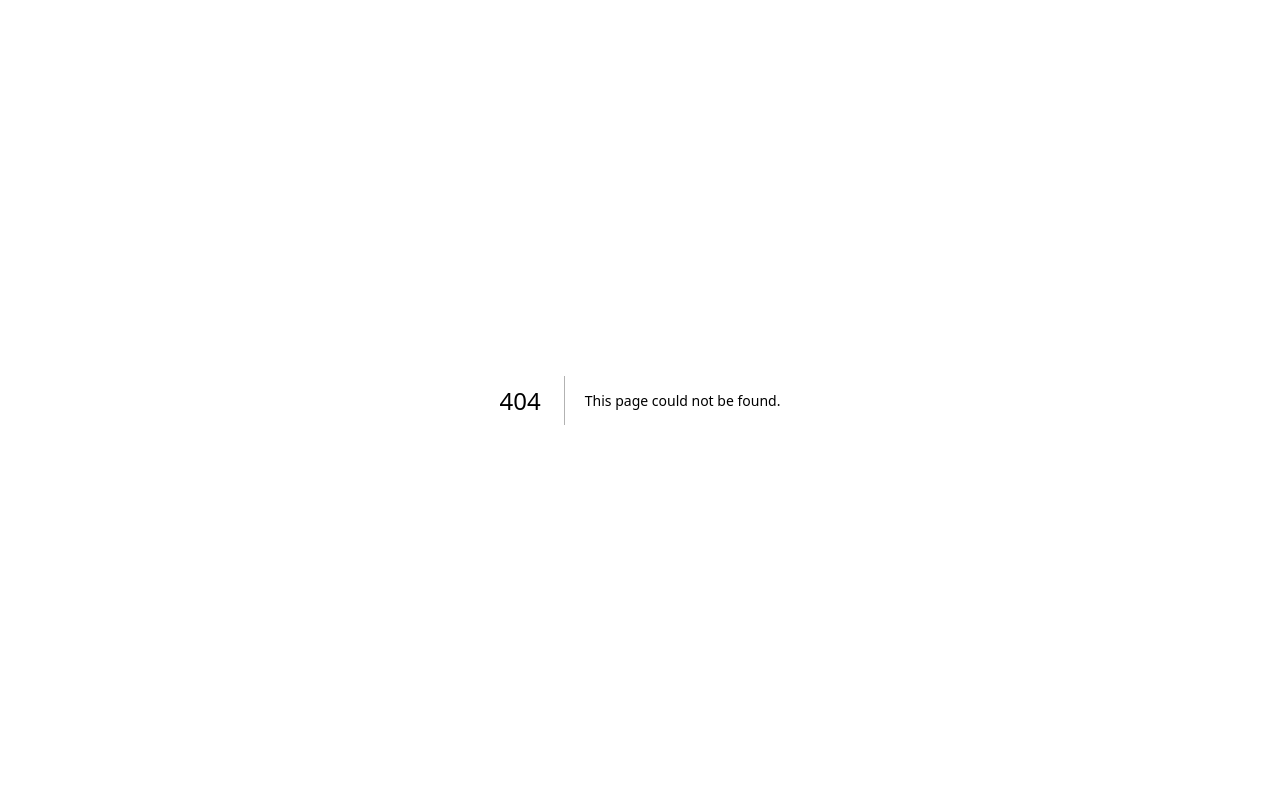
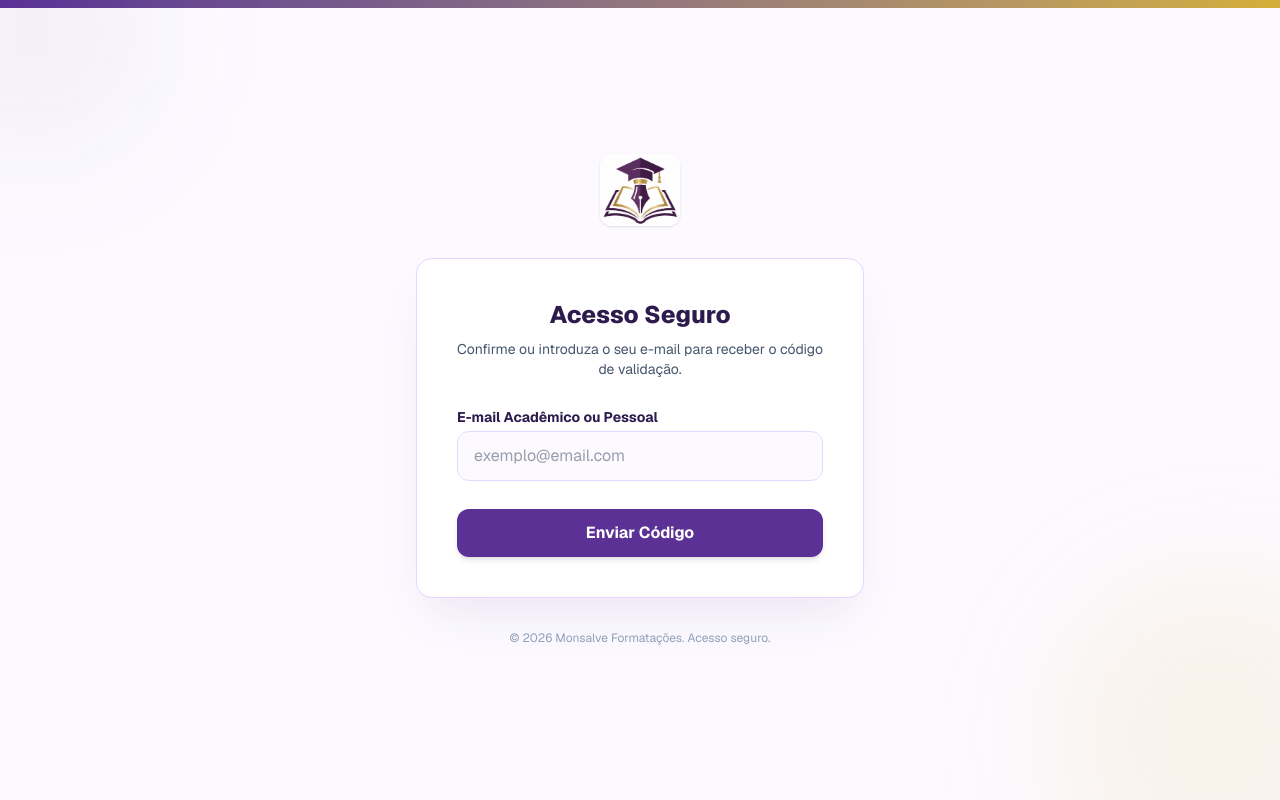
Before and after one commit to larissamonsalve/monsalve-formatacoes, a Next.js app: page /acesso in a window 1280 px wide. Before the commit this address had no page. Built offline with nearby package versions, Linux system fonts and the light colour scheme.

Commit message:
criação da interface de validação do e-mail

```diff
--- /dev/null
+++ b/src/app/acesso/page.module.css
@@ -0,0 +1,102 @@
+/* src/app/acesso/page.module.css */
+@reference "../globals.css";
+
+.container {
+  @apply min-h-screen bg-[#FCFAFF] flex flex-col items-center justify-center p-6 text-slate-800 font-sans relative overflow-hidden;
+}
+
+/* Decorações de Fundo */
+.bgGradient {
+  @apply absolute top-0 left-0 w-full h-2 bg-gradient-to-r from-[#5B3196] to-[#D4AF37];
+}
+.blurTop {
+  @apply absolute -top-24 -left-24 w-64 h-64 bg-[#5b31960d] rounded-full blur-3xl;
+}
+.blurBottom {
+  @apply absolute -bottom-24 -right-24 w-80 h-80 bg-[#d4af371a] rounded-full blur-3xl;
+}
+
+/* Logo */
+.logoLink {
+  @apply mb-8 relative z-10 hover:scale-105 transition-transform;
+}
+.logoImage {
+  @apply rounded-xl shadow-sm mix-blend-multiply;
+}
+
+/* Cartão Principal */
+.card {
+  @apply bg-white p-8 md:p-10 rounded-2xl shadow-2xl shadow-[#5b31961a] w-full max-w-md border border-[#E7D6FF] relative z-10;
+}
+
+/* Formulários e Animações Corrigidas via CSS Nativo */
+.formFadeIn {
+  @apply flex flex-col gap-5;
+  animation: fadeIn 0.5s ease-out forwards;
+}
+.successContainer {
+  @apply text-center py-6;
+  animation: zoomIn 0.5s ease-out forwards;
+}
+
+@keyframes fadeIn {
+  from { opacity: 0; transform: translateY(16px); }
+  to { opacity: 1; transform: translateY(0); }
+}
+
+@keyframes zoomIn {
+  from { opacity: 0; transform: scale(0.9); }
+  to { opacity: 1; transform: scale(1); }
+}
+
+.headerText {
+  @apply text-center mb-2;
+}
+.title {
+  @apply text-2xl font-extrabold text-[#2D1B4E];
+}
+.subtitle {
+  @apply text-sm text-slate-600 mt-2;
+}
+
+/* Inputs */
+.label {
+  @apply block text-sm font-bold text-[#2D1B4E] mb-1;
+}
+.labelCenter {
+  @apply block text-sm font-bold text-[#2D1B4E] mb-1 text-center;
+}
+.inputEmail {
+  @apply w-full px-4 py-3 bg-[#FCFAFF] border border-[#E7D6FF] rounded-xl text-slate-700 focus:ring-2 focus:ring-[#D4AF37] outline-none transition-all;
+}
+.inputOtp {
+  @apply w-full px-4 py-4 text-center text-3xl tracking-[0.5em] font-black bg-[#FCFAFF] border border-[#E7D6FF] rounded-xl text-[#2D1B4E] focus:ring-2 focus:ring-[#D4AF37] outline-none transition-all;
+}
+
+/* Mensagens e Botões */
+.errorText {
+  @apply text-red-500 text-sm text-center font-medium;
+}
+.btnPrimary {
+  @apply w-full py-3 bg-[#5B3196] hover:bg-[#462475] text-white font-bold rounded-xl transition-all shadow-md disabled:opacity-70 mt-2;
+}
+.btnSecondary {
+  @apply w-full py-3 bg-[#D4AF37] hover:bg-[#C5A028] text-white font-bold rounded-xl transition-all shadow-md shadow-[#d4af374d] disabled:opacity-70 mt-2;
+}
+.btnText {
+  @apply text-sm text-slate-500 hover:text-[#5B3196] font-medium text-center transition-colors;
+}
+
+/* Tela de Sucesso */
+.successIcon {
+  @apply w-20 h-20 bg-[#F3EBFF] text-[#5B3196] rounded-full flex items-center justify-center text-4xl mx-auto mb-6 shadow-inner;
+}
+.successText {
+  @apply text-slate-600 text-sm mb-8;
+}
+.btnOutline {
+  @apply inline-block px-8 py-3 bg-[#F3EBFF] hover:bg-[#E7D6FF] text-[#5B3196] font-bold rounded-xl transition-all;
+}
+.footerText {
+  @apply text-xs text-slate-400 mt-8 relative z-10;
+}
--- /dev/null
+++ b/src/app/acesso/page.tsx
@@ -0,0 +1,185 @@
+// src/app/acesso/page.tsx
+'use client';
+
+import { useState, useEffect, Suspense } from 'react';
+import Image from 'next/image';
+import Link from 'next/link';
+import { useSearchParams } from 'next/navigation';
+import styles from './page.module.css';
+
+// Componente interno que contém a lógica e o formulário
+function AcessoContent() {
+  const searchParams = useSearchParams();
+  const [step, setStep] = useState<1 | 2 | 3>(1);
+  const [email, setEmail] = useState('');
+  const [otp, setOtp] = useState('');
+  const [status, setStatus] = useState<'idle' | 'loading' | 'error'>('idle');
+  const [errorMessage, setErrorMessage] = useState('');
+
+  // EFEITO MÁGICO: Lê a URL assim que a página abre e preenche o e-mail
+  useEffect(() => {
+    const emailDaUrl = searchParams.get('email');
+    if (emailDaUrl) {
+      setEmail(emailDaUrl);
+    }
+  }, [searchParams]);
+
+  const handleSendOtp = async (e: React.FormEvent) => {
+    e.preventDefault();
+    setStatus('loading');
+    setErrorMessage('');
+
+    try {
+      const res = await fetch('/api/otp/send', {
+        method: 'POST',
+        headers: { 'Content-Type': 'application/json' },
+        body: JSON.stringify({ email }),
+      });
+
+      if (!res.ok) throw new Error('Falha ao enviar o código. Tente novamente.');
+
+      setStatus('idle');
+      setStep(2);
+    } catch (error: any) {
+      setStatus('error');
+      setErrorMessage(error.message);
+    }
+  };
+
+  const handleVerifyOtp = async (e: React.FormEvent) => {
+    e.preventDefault();
+    setStatus('loading');
+    setErrorMessage('');
+
+    try {
+      const res = await fetch('/api/otp/verify', {
+        method: 'POST',
+        headers: { 'Content-Type': 'application/json' },
+        body: JSON.stringify({ email, otp }),
+      });
+
+      const data = await res.json();
+
+      if (!res.ok) throw new Error(data.error || 'Código inválido ou expirado.');
+
+      setStatus('idle');
+      setStep(3);
+    } catch (error: any) {
+      setStatus('error');
+      setErrorMessage(error.message);
+    }
+  };
+
+  return (
+    <div className={styles.container}>
+      {/* Elementos Decorativos de Fundo */}
+      <div className={styles.bgGradient}></div>
+      <div className={styles.blurTop}></div>
+      <div className={styles.blurBottom}></div>
+
+      <Link href="/" className={styles.logoLink}>
+        <Image
+          src="/logo2.jpg"
+          alt="Monsalve Formatações"
+          width={80}
+          height={80}
+          className={styles.logoImage}
+          priority
+        />
+      </Link>
+
+      <div className={styles.card}>
+
+        {/* ETAPA 1: SOLICITAR CÓDIGO */}
+        {step === 1 && (
+          <form onSubmit={handleSendOtp} className={styles.formFadeIn}>
+            <div className={styles.headerText}>
+              <h1 className={styles.title}>Acesso Seguro</h1>
+              <p className={styles.subtitle}>Confirme ou introduza o seu e-mail para receber o código de validação.</p>
+            </div>
+
+            <div>
+              <label className={styles.label}>E-mail Acadêmico ou Pessoal</label>
+              <input
+                type="email"
+                required
+                placeholder="exemplo@email.com"
+                value={email}
+                onChange={(e) => setEmail(e.target.value)}
+                className={styles.inputEmail}
+              />
+            </div>
+
+            {status === 'error' && <p className={styles.errorText}>{errorMessage}</p>}
+
+            <button type="submit" disabled={status === 'loading'} className={styles.btnPrimary}>
+              {status === 'loading' ? 'A enviar...' : 'Enviar Código'}
+            </button>
+          </form>
+        )}
+
+        {/* ETAPA 2: DIGITAR O CÓDIGO */}
+        {step === 2 && (
+          <form onSubmit={handleVerifyOtp} className={styles.formFadeIn}>
+            <div className={styles.headerText}>
+              <h1 className={styles.title}>Validar Código</h1>
+              <p className={styles.subtitle}>Enviámos um código de 6 dígitos para <br/><strong className="text-[#5B3196]">{email}</strong></p>
+            </div>
+
+            <div>
+              <label className={styles.labelCenter}>Código de Segurança</label>
+              <input
+                type="text"
+                required
+                maxLength={6}
+                placeholder="000000"
+                value={otp}
+                onChange={(e) => setOtp(e.target.value.replace(/\D/g, ''))}
+                className={styles.inputOtp}
+              />
+            </div>
+
+            {status === 'error' && <p className={styles.errorText}>{errorMessage}</p>}
+
+            <button type="submit" disabled={status === 'loading' || otp.length < 6} className={styles.btnSecondary}>
+              {status === 'loading' ? 'A verificar...' : 'Validar Acesso'}
+            </button>
+
+            <button type="button" onClick={() => setStep(1)} className={styles.btnText}>
+              Usar outro e-mail
+            </button>
+          </form>
+        )}
+
+        {/* ETAPA 3: SUCESSO */}
+        {step === 3 && (
+          <div className={styles.successContainer}>
+            <div className={styles.successIcon}>✓</div>
+            <h1 className={styles.title}>E-mail Validado!</h1>
+            <p className={styles.successText}>A sua identidade foi confirmada com sucesso. O seu e-mail está seguro.</p>
+            <Link href="/" className={styles.btnOutline}>
+              Voltar ao Início
+            </Link>
+          </div>
+        )}
+      </div>
+
+      <p className={styles.footerText}>
+        © 2026 Monsalve Formatações. Acesso seguro.
+      </p>
+    </div>
+  );
+}
+
+// O componente principal exportado envolve o formulário em Suspense
+export default function AcessoCliente() {
+  return (
+    <Suspense fallback={
+      <div className="min-h-screen bg-[#FCFAFF] flex items-center justify-center text-[#5B3196] font-bold">
+        A carregar ambiente seguro...
+      </div>
+    }>
+      <AcessoContent />
+    </Suspense>
+  );
+}
--- a/src/app/page.tsx
+++ b/src/app/page.tsx
@@ -4,8 +4,10 @@
 import { useState, useMemo, useEffect } from 'react';
 import Image from 'next/image';
 import styles from './page.module.css';
+import { useRouter } from 'next/navigation';
 
 export default function LandingPage() {
+  const router = useRouter();
   const [step, setStep] = useState(1);
   const [isScrolled, setIsScrolled] = useState(false);
 
@@ -37,21 +39,18 @@ export default function LandingPage() {
   const nextStep = () => setStep((prev) => prev + 1);
   const prevStep = () => setStep((prev) => prev - 1);
 
+  // A Nova Função de Envio Segura (Redireciona para o OTP)
   const handleSubmit = async (e: React.FormEvent) => {
     e.preventDefault();
-    setStatus('loading');
-    try {
-      const response = await fetch('/api/leads', {
-        method: 'POST',
-        headers: { 'Content-Type': 'application/json' },
-        body: JSON.stringify({ ...formData, valorEstimado: total }),
-      });
-      if (!response.ok) throw new Error('Falha ao cadastrar');
-      setStatus('success');
-    } catch (error) {
-      console.error(error);
-      setStatus('error');
-    }
+
+    // Guarda os dados localmente para o Back-end resgatar após a validação OTP
+    localStorage.setItem('lead_pendente', JSON.stringify({
+      ...formData,
+      valorEstimado: total
+    }));
+
+    // Redireciona de imediato para a tela de Acesso Seguro, enviando o e-mail na URL
+    router.push(`/acesso?email=${encodeURIComponent(formData.email)}`);
   };
 
   const scrollToSection = (id: string) => {
@@ -112,13 +111,6 @@ export default function LandingPage() {
             <span className={`${styles.stepIndicator} ${step >= 3 ? styles.stepIndicatorActive : styles.stepIndicatorInactive}`}>3. Dados</span>
           </div>
 
-          {status === 'success' ? (
-            <div className={`text-center py-8 ${styles.animateUp}`}>
-              <div className="w-20 h-20 bg-[#F3EBFF] text-[#5B3196] rounded-full flex items-center justify-center text-3xl mx-auto mb-6">✓</div>
-              <h2 className="text-2xl font-bold text-[#2D1B4E] mb-3">Pedido Registrado!</h2>
-              <p className="text-slate-600 text-sm max-w-sm mx-auto">Em breve um especialista chamará você no WhatsApp para confirmar os dados e iniciar a formatação.</p>
-            </div>
-          ) : (
           <form onSubmit={step === 3 ? handleSubmit : (e) => e.preventDefault()}>
             {/* PASSO 1 */}
             {step === 1 && (
@@ -195,14 +187,14 @@ export default function LandingPage() {
                 {step < 3 ? (
                   <button type="button" onClick={nextStep} className={styles.btnPrimary}>Avançar</button>
                 ) : (
+                  // Botão final atualizado para refletir a nova camada de segurança
                   <button type="submit" disabled={status === 'loading'} className={styles.btnPrimary}>
-                      {status === 'loading' ? 'Enviando...' : 'Finalizar'}
+                    Avançar
                   </button>
                 )}
               </div>
             </div>
           </form>
-          )}
         </div>
       </section>
 
--- a/src/lib/mail.ts
+++ b/src/lib/mail.ts
@@ -1,8 +1,9 @@
 import nodemailer from 'nodemailer';
 
 const transporter = nodemailer.createTransport({
-  host: process.env.SMTP_HOST || 'smtp.ethereal.email',
-  port: Number(process.env.SMTP_PORT) || 587,
+  host: process.env.SMTP_HOST || 'smtp.gmail.com',
+  port: Number(process.env.SMTP_PORT) || 465,
+  secure: true,
   auth: {
     user: process.env.SMTP_USER,
     pass: process.env.SMTP_PASS,
```
Lines whose indentation alone changed are shown as unchanged.
